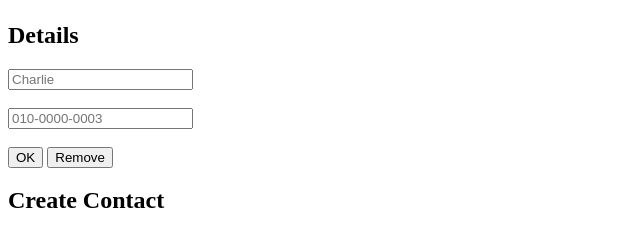
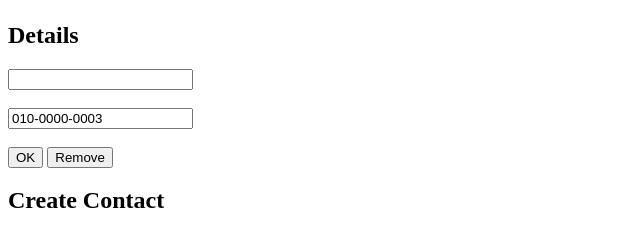
Before and after one commit to JiWKim/web1, a plain HTML site: page 190415.html in a window 1280 px wide. Shown: the part 295-526 px from the top of the page, 0-640 px from the left. Drawn offline with Linux system fonts and the light colour scheme.

Commit message:
Add files via upload

```diff
--- a/190415.html
+++ b/190415.html
@@ -20,9 +20,9 @@
 
 
 <h2>Details</h2>
-<input type="text" placeholder="Charlie"></input>
+<input type="text" value=""="Charlie"></input>
 <br><br>
-<input type="text" placeholder="010-0000-0003"></input>
+<input type="text" value="010-0000-0003"></input>
 <br><br>
 <button type="button">OK</button>
 <button type="button">Remove</button>
```
